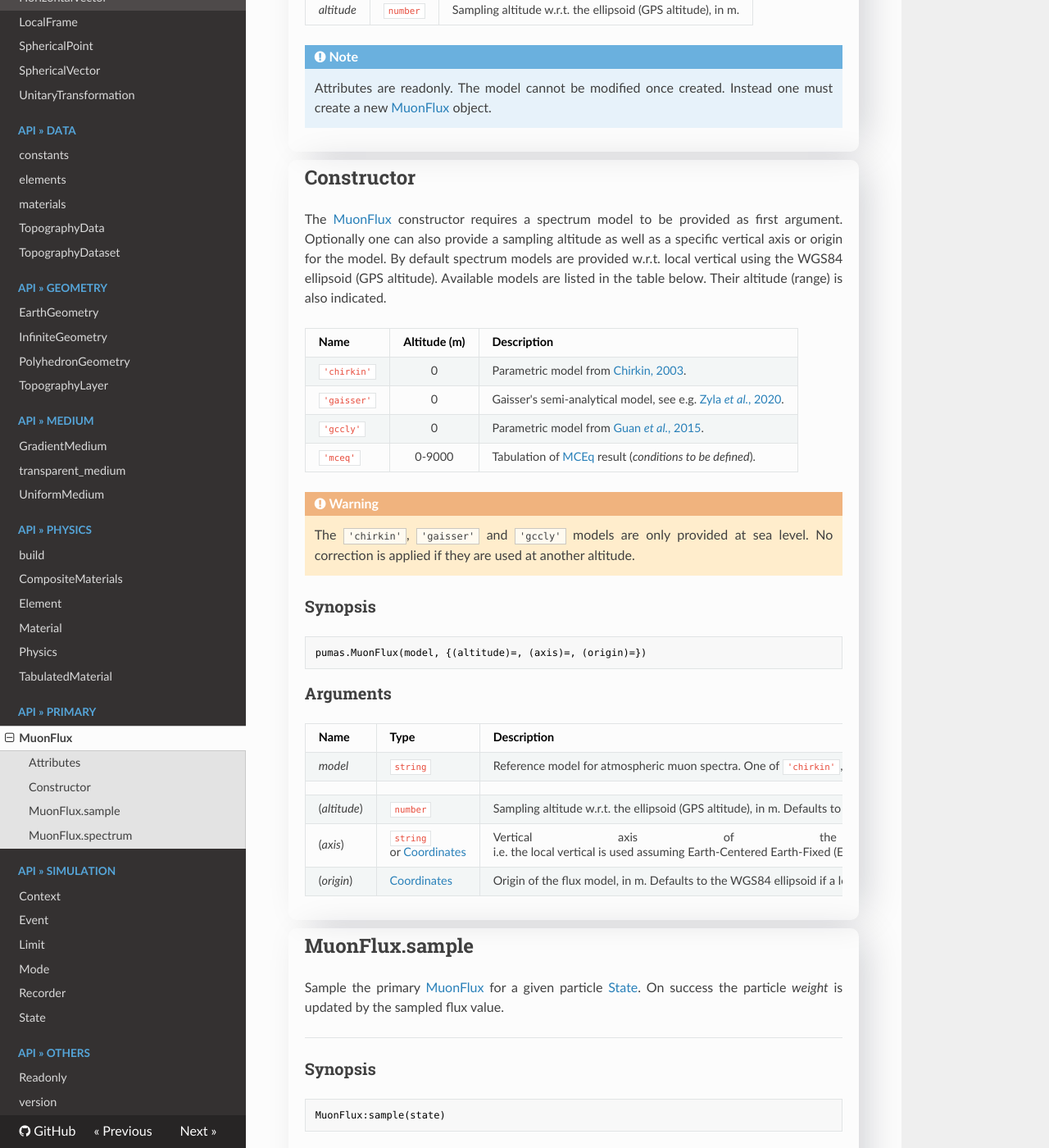
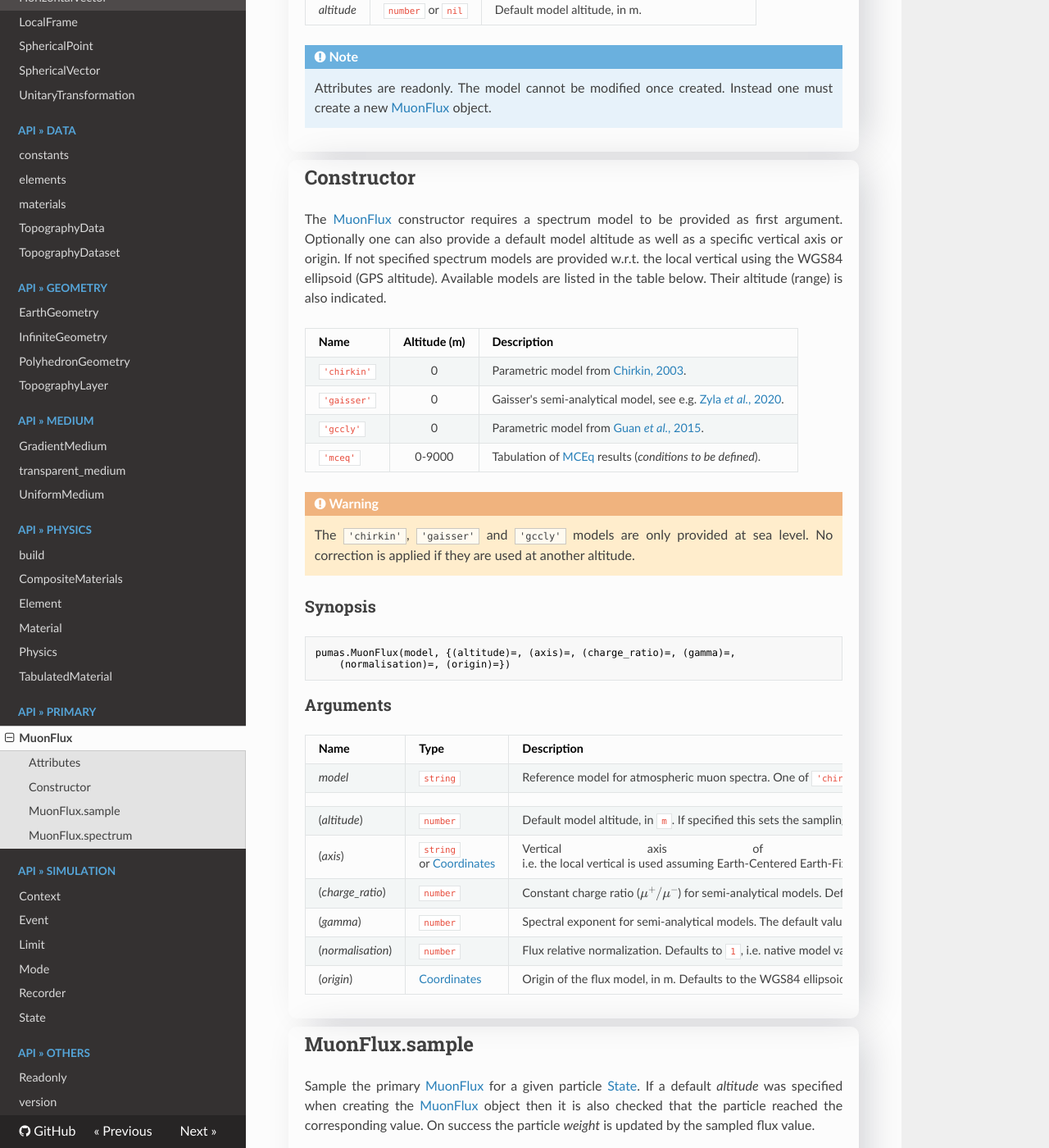
Before and after one commit to niess/pumas-luajit, an MkDocs documentation site: the page built from docs/docs/api/primary/MuonFlux.md, in a window 1280 px wide and 1400 px high, scrolled down 344 px. Shown: the whole window at 82% size. Built offline with MkDocs 1.6.1, drawn with Linux system fonts in a browser that asks for light colours; nearby versions of some CDN libraries; formulas are drawn with MathJax 3; some of the changed text lies outside the part shown.

Commit message:
Variable altitude for muon fluxes

````diff
--- a/docs/docs/api/primary/MuonFlux.md
+++ b/docs/docs/api/primary/MuonFlux.md
@@ -7,8 +7,8 @@ _A metatype for representing a primary flux of atmospheric muons._
 
 |Name|Type|Description|
 |----|----|-----------|
-|*model*   |`string`| Reference model for atmospheric muon spectra. |
-|*altitude*|`number`| Sampling altitude w.r.t. the ellipsoid (GPS altitude), in m. {: .justify} |
+|*model*   |`string`         | Reference model for atmospheric muon spectra. |
+|*altitude*|`number` or `nil`| Default model altitude, in m. {: .justify}    |
 
 !!! note
     Attributes are readonly. The model cannot be modified once created. Instead
@@ -21,9 +21,9 @@ _A metatype for representing a primary flux of atmospheric muons._
 ## Constructor
 
 The [MuonFlux](MuonFlux.md) constructor requires a spectrum model to be provided
-as first argument. Optionally one can also provide a sampling altitude as well
-as a specific vertical axis or origin for the model. By default spectrum models
-are provided w.r.t. local vertical using the WGS84 ellipsoid (GPS altitude).
+as first argument. Optionally one can also provide a default model altitude as
+well as a specific vertical axis or origin. If not specified spectrum models are
+provided w.r.t. the local vertical using the WGS84 ellipsoid (GPS altitude).
 Available models are listed in the table below. Their altitude (range) is also
 indicated.
 {: .justify}
@@ -33,7 +33,7 @@ indicated.
 |`'chirkin'`  | 0      | Parametric model from [Chirkin, 2003](https://arxiv.org/abs/hep-ph/0407078). |
 |`'gaisser'`  | 0      | Gaisser's semi-analytical model, see e.g. [Zyla _et al._, 2020](https://pdg.lbl.gov/2020/reviews/rpp2020-rev-cosmic-rays.pdf). {: .justify} |
 |`'gccly'`    | 0      | Parametric model from [Guan _et al._, 2015](https://arxiv.org/abs/1509.06176). |
-|`'mceq'`     | 0-9000 | Tabulation of [MCEq](https://github.com/afedynitch/MCEq) result (*conditions to be defined*). {: .justify} |
+|`'mceq'`     | 0-9000 | Tabulation of [MCEq](https://github.com/afedynitch/MCEq) results (*conditions to be defined*). {: .justify} |
 
 !!! warning
     The `'chirkin'`, `'gaisser'` and `'gccly'` models are only provided at
@@ -43,7 +43,8 @@ indicated.
 ### Synopsis
 
 ```lua
-pumas.MuonFlux(model, {(altitude)=, (axis)=, (origin)=})
+pumas.MuonFlux(model, {(altitude)=, (axis)=, (charge_ratio)=, (gamma)=,
+    (normalisation)=, (origin)=})
 ```
 
 ### Arguments
@@ -52,8 +53,11 @@ pumas.MuonFlux(model, {(altitude)=, (axis)=, (origin)=})
 |----|----|-----------|
 |*model*     |`string`                                    | Reference model for atmospheric muon spectra. One of `'chirkin'`, `gaisser`, `gccly` or `tabulated`. {: .justify} |
 |||
-|(*altitude*)|`number`                                    | Sampling altitude w.r.t. the ellipsoid (GPS altitude), in m. Defaults to `0` m. {: .justify} |
+|(*altitude*)|`number`                                    | Default model altitude, in `m`. If specified this sets the sampling altitude of the [sample](muonfluxsample) method. {: .justify} |
 |(*axis*)    |`string` or [Coordinates](../Coordinates.md)| Vertical axis of the flux model. Defaults to `'vertical'` i.e. the local vertical is used assuming Earth-Centered Earth-Fixed (ECEF) coordinates for the simulation frame. Alternativelly if [Coordinates](../Coordinates.md) are provided a constant vertical axis is used. {: .justify} |
+|(*charge_ratio*)  |`number`                              | Constant charge ratio ($\mu^+ / \mu^-$) for semi-analytical models. Defaults to `1.2766` as measured by [CMS](https://arxiv.org/abs/1005.5332). {: .justify} |
+|(*gamma*)  |`number`                                     | Spectral exponent for semi-analytical models. The default value depends on the model, e.g. $\gamma = 2.7$ for `'gaisser'` model. {: .justify} |
+|(*normalisation*)  |`number`                             | Flux relative normalization. Defaults to `1`, i.e. native model values are used. {: .justify} |
 |(*origin*)  |[Coordinates](../Coordinates.md)            | Origin of the flux model, in m. Defaults to the WGS84 ellipsoid if a local vertical *axis* is used or to the origin of the simulation frame otherwise. {: .justify} |
 </div>
 
@@ -62,8 +66,10 @@ pumas.MuonFlux(model, {(altitude)=, (axis)=, (origin)=})
 ## MuonFlux.sample
 
 Sample the primary [MuonFlux](MuonFlux.md) for a given particle
-[State](../simulation/State.md). On success the particle *weight* is updated
-by the sampled flux value.
+[State](../simulation/State.md). If a default *altitude* was specified when
+creating the [MuonFlux](MuonFlux.md) object then it is also checked that the
+particle reached the corresponding value. On success the particle *weight* is
+updated by the sampled flux value.
 {: .justify}
 
 ---
@@ -84,8 +90,8 @@ MuonFlux:sample(state)
 
 |Type|Description|
 |----|-----------|
-|`boolean`| `true` if the particle was sampled, e.g. it reached the primary flux altitude, `false` otherwise. {: .justify}|
-|`number` | Value of the sampled flux.|
+|`boolean`         | `false` if a primary flux altitude was specified but not reached by the particle, `true` otherwise. {: .justify}|
+|`number` or `nil` | Value of the sampled flux on success otherwise `nil`. {: .justify} |
 
 !!! note
     On success the Monte Carlo weight of the input
@@ -102,15 +108,19 @@ MuonFlux:sample(state)
 ## MuonFlux.spectrum
 
 Evaluate the differential muon flux for a given kinetic energy and cosine of the
-observation zenith angle. Optionally a specific *charge* can be requested. If
-not provided the total flux is returned, i.e. for both charges.
+observation zenith angle. Optionally a specific *charge* and *altitude* can be
+requested. If no *charge* is provided then the total flux is returned, i.e. for
+both charges. If no *altitude* is provided then the default value of the
+[MuonFlux](MuonFlux.md) object is used. If the [MuonFlux](MuonFlux.md) object
+has no default altitude then a value of `0` m is assumed.
 {: .justify}
 
 !!! note
-    The observation zenith angle has to be provided in the native frame of the
-    model not in the simulation one. It corresponds to the opposite of the
-    direction of propagation of the muon. E.g. a value of `1` indicates a
-    vertically down going muon.
+    The cosine of the observation zenith angle and the altitude have to be
+    provided in the native frame of the model not in the simulation one. The
+    zenith angle corresponds to the opposite of the direction of propagation of
+    the muon.  E.g. a cosine value of `1` indicates a vertically down going
+    muon.
     {: .justify}
 
 ---
@@ -127,7 +137,8 @@ MuonFlux:spectrum(kinetic_energy, cos_theta, (charge)=)
 |----|----|-----------|
 |*kinetic\_energy*|`number`| Muon kinetic energy, in GeV. {: .justify} |
 |*cos\_theta*     |`number`| Cosine of the observation angle (see above). {: .justify} |
-|(*charge*)       |`number`| Muon electric charge. If `0` or `nil` the the total flux is returned, i.e. for both charges. {: .justify} |
+|(*charge*)       |`number`| Muon electric charge. If `0` or `nil` the total flux is returned, i.e. for both charges. {: .justify} |
+|(*altitude*)     |`number`| Model altitude, in `m`. See above for default value. {: .justify} |
 
 ### Returns
 
````
Also changed, not shown: other parts of docs/docs/api/primary/MuonFlux.md (+1 -1 lines), 1 other file.
